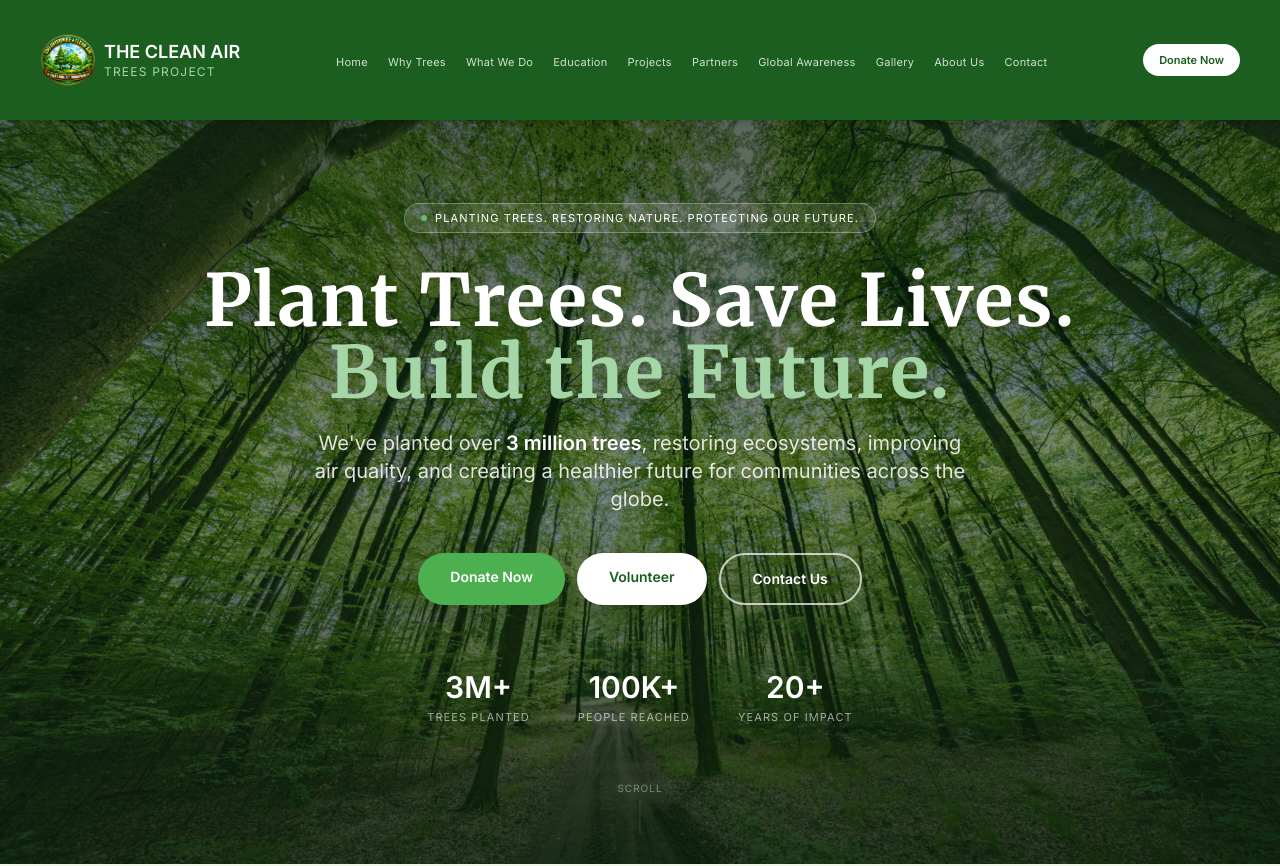
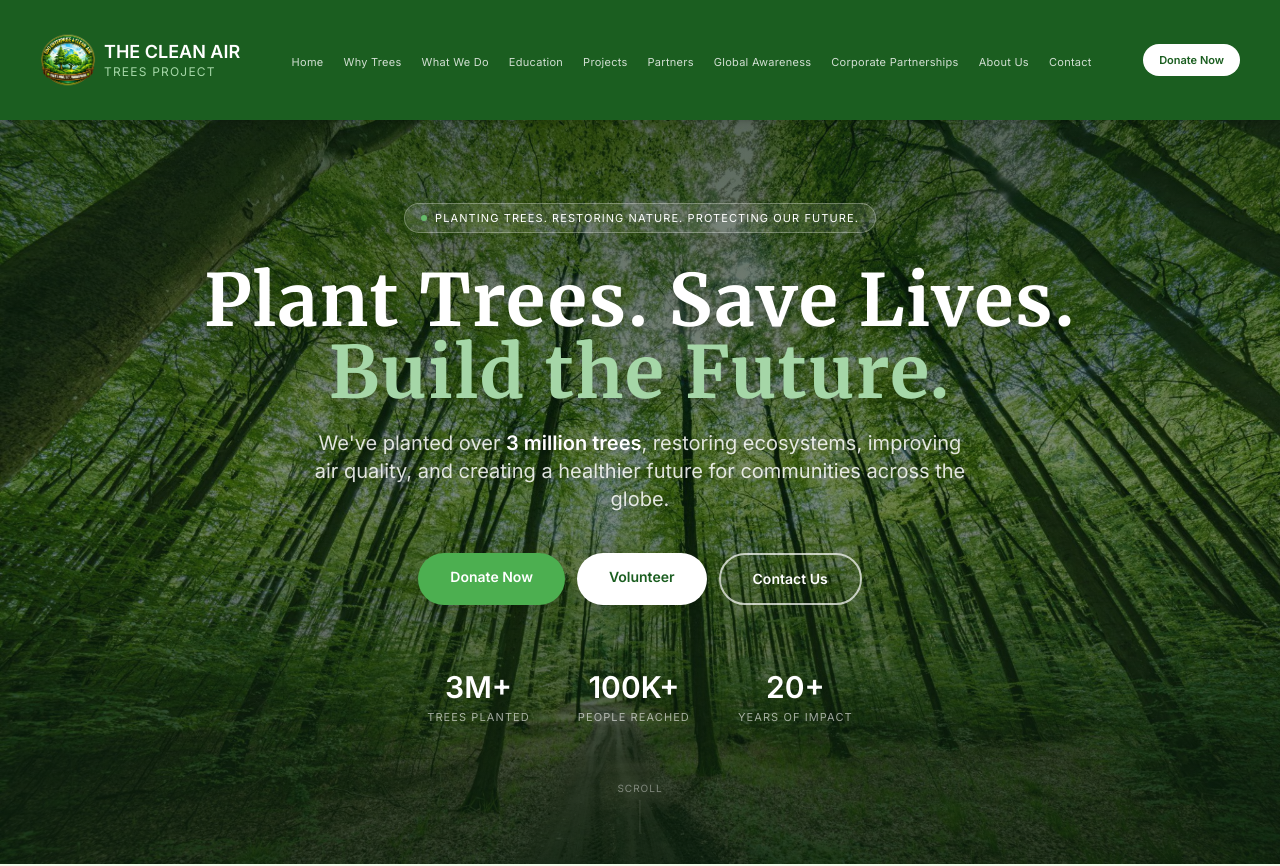
Before and after one commit to Uwakmfon-Ekong/clean-air-trees, a Next.js app: page / in a window 1280 px wide. Shown: the top 866 px of the page. Built offline with nearby package versions, Linux system fonts and the light colour scheme.

Commit message:
fix: Update label from "Media" to "Gallery" in Footer and comment out Gallery link in Navbar

```diff
--- a/src/components/Footer.tsx
+++ b/src/components/Footer.tsx
@@ -23,7 +23,7 @@ const cols = {
   Contact: [
     { label: "Contact Us", href: "/contact" },
     { label: "FAQ", href: "/faqs" },
-    { label: "Media", href: "/media" },
+    { label: "Gallery", href: "/media" },
   ],
 };
 
--- a/src/components/Navbar.tsx
+++ b/src/components/Navbar.tsx
@@ -12,7 +12,8 @@ const links = [
   { label: "Projects", href: "/projects" },
   { label: "Partners", href: "/partners" },
   { label: "Global Awareness", href: "/projects/global-awareness" },
-  { label: "Gallery", href: "/media" },
+  // { label: "Gallery", href: "/media" },
+  { label: "Corporate Partnerships", href: "/corporate-partnerships" },
   { label: "About Us", href: "/about" },
   { label: "Contact", href: "/contact" },
 ];
```
